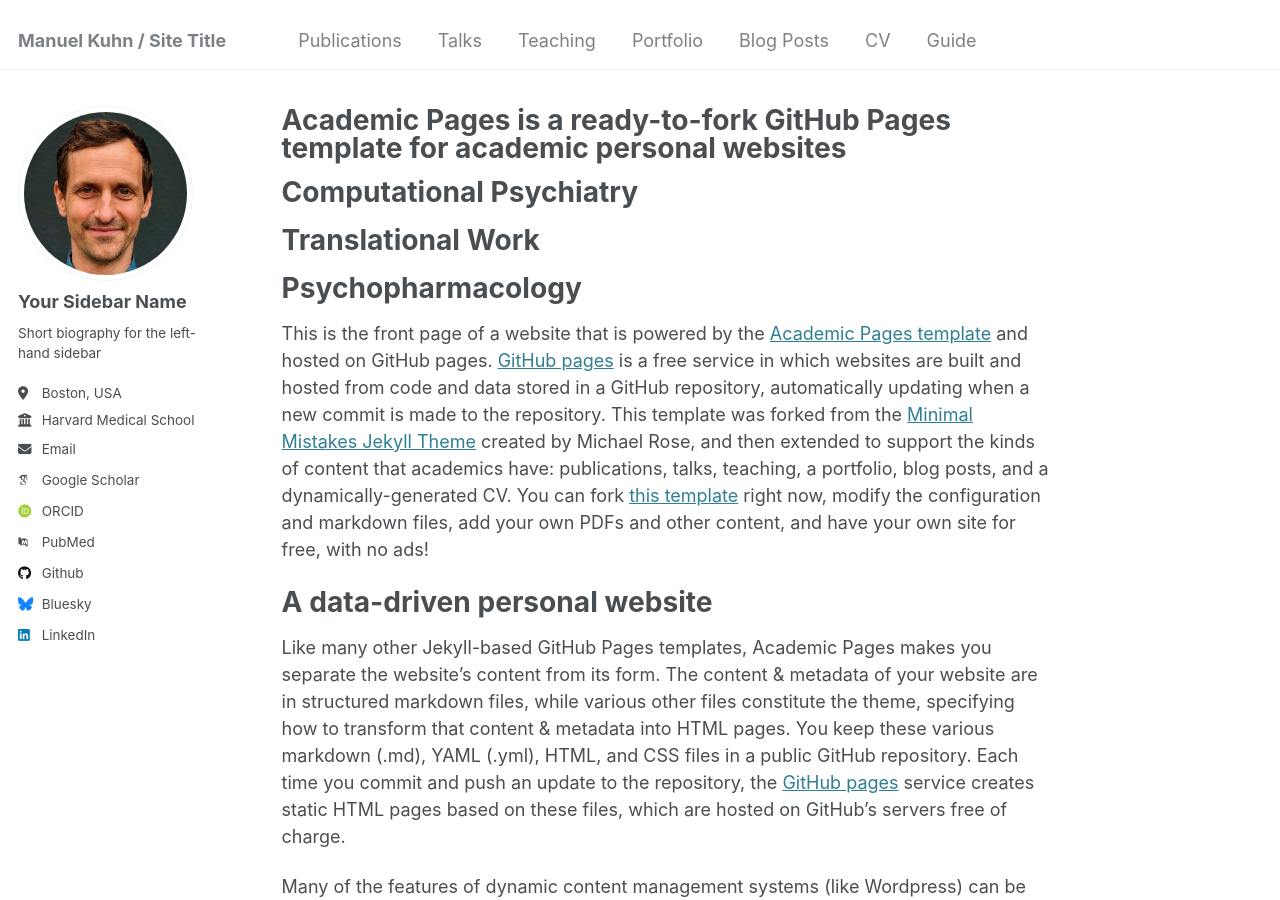
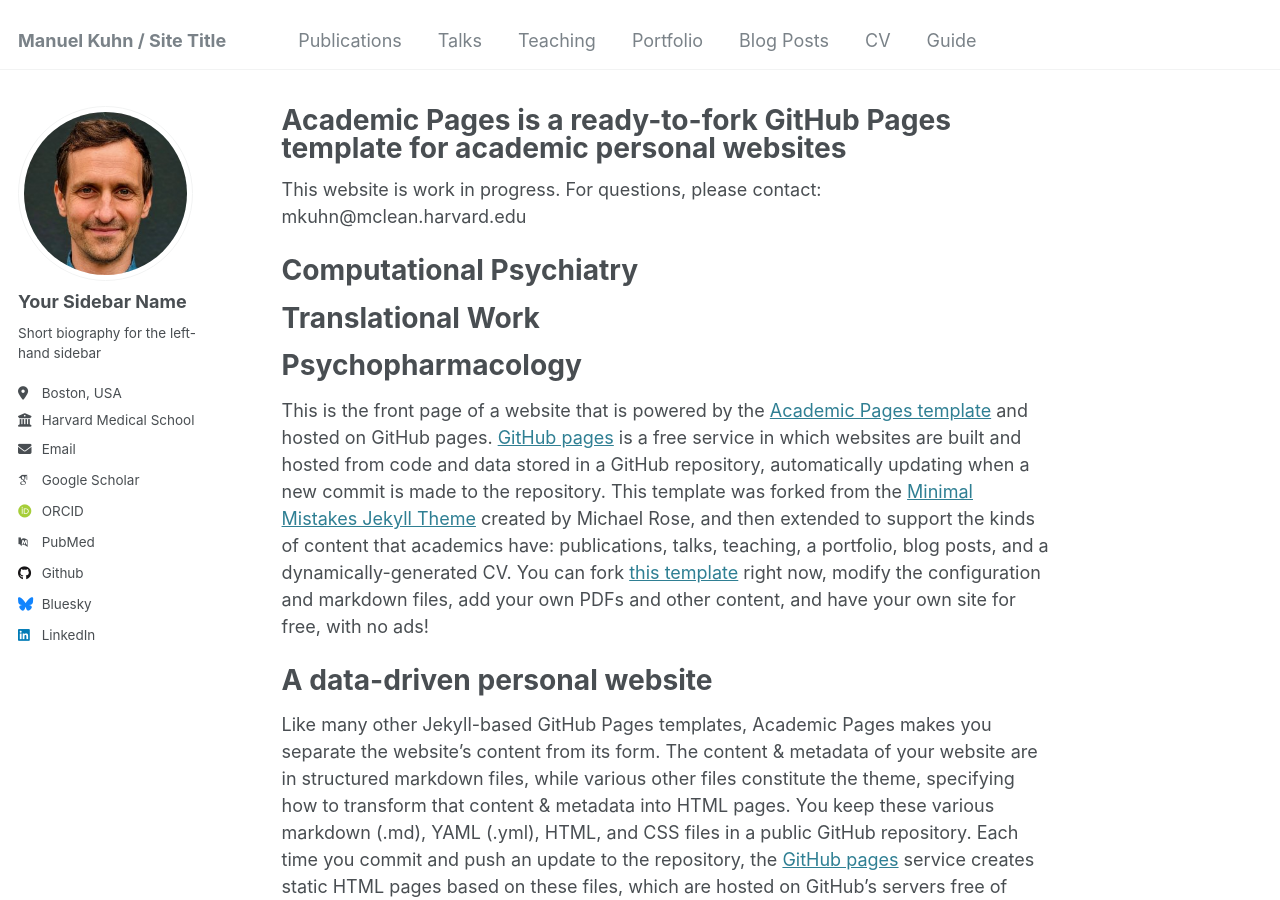
Before and after one commit to kuhnmanu/kuhnmanu.github.io, a Jekyll site: the page built from _pages/about.md, in a window 1280 px wide and 900 px high. Built offline with Jekyll 4.4.1, drawn with Linux system fonts in a browser that asks for light colours; some web fonts are replaced.

Commit message:
Update about.md

```diff
--- a/_pages/about.md
+++ b/_pages/about.md
@@ -6,6 +6,8 @@
   - /about/
   - /about.html
 ---
+
+This website is work in progress. For questions, please contact: mkuhn@mclean.harvard.edu
 
 Computational Psychiatry
 ======
```
